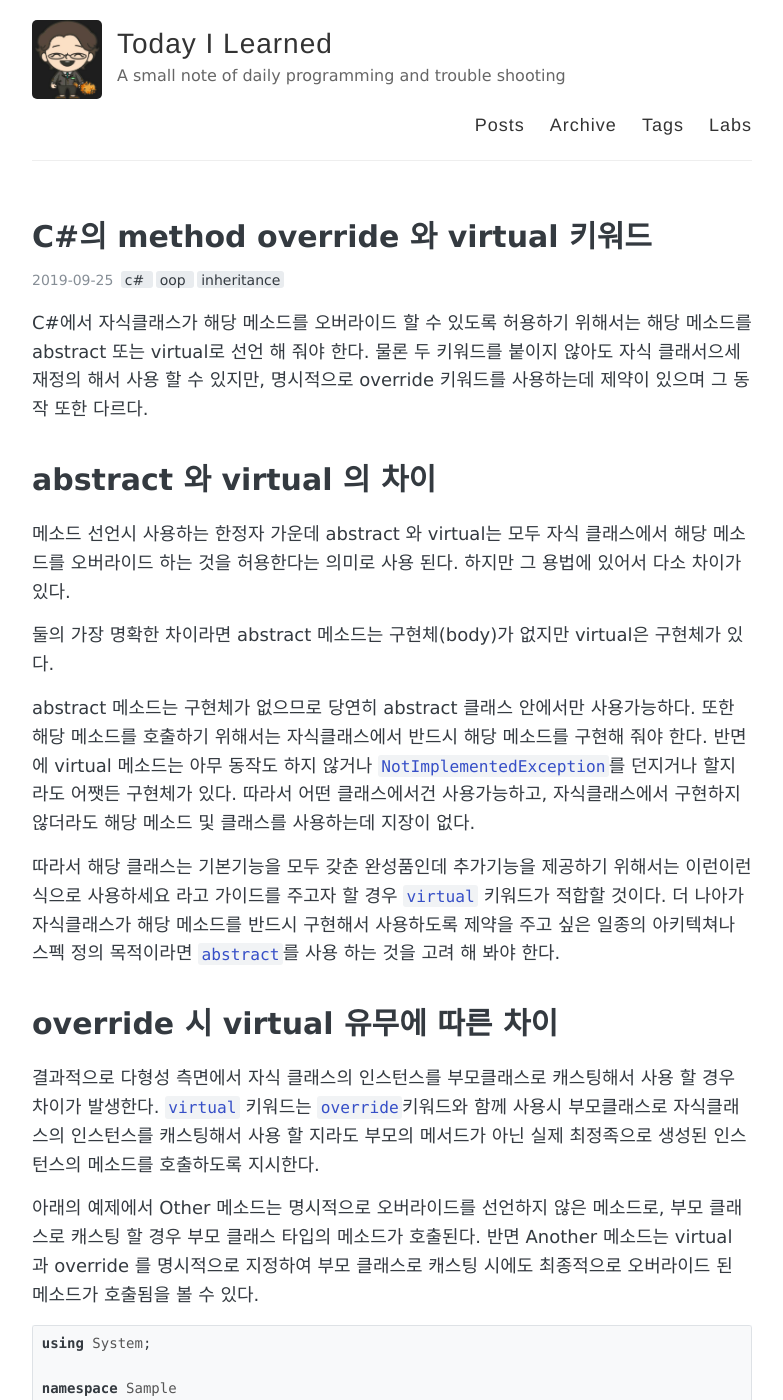
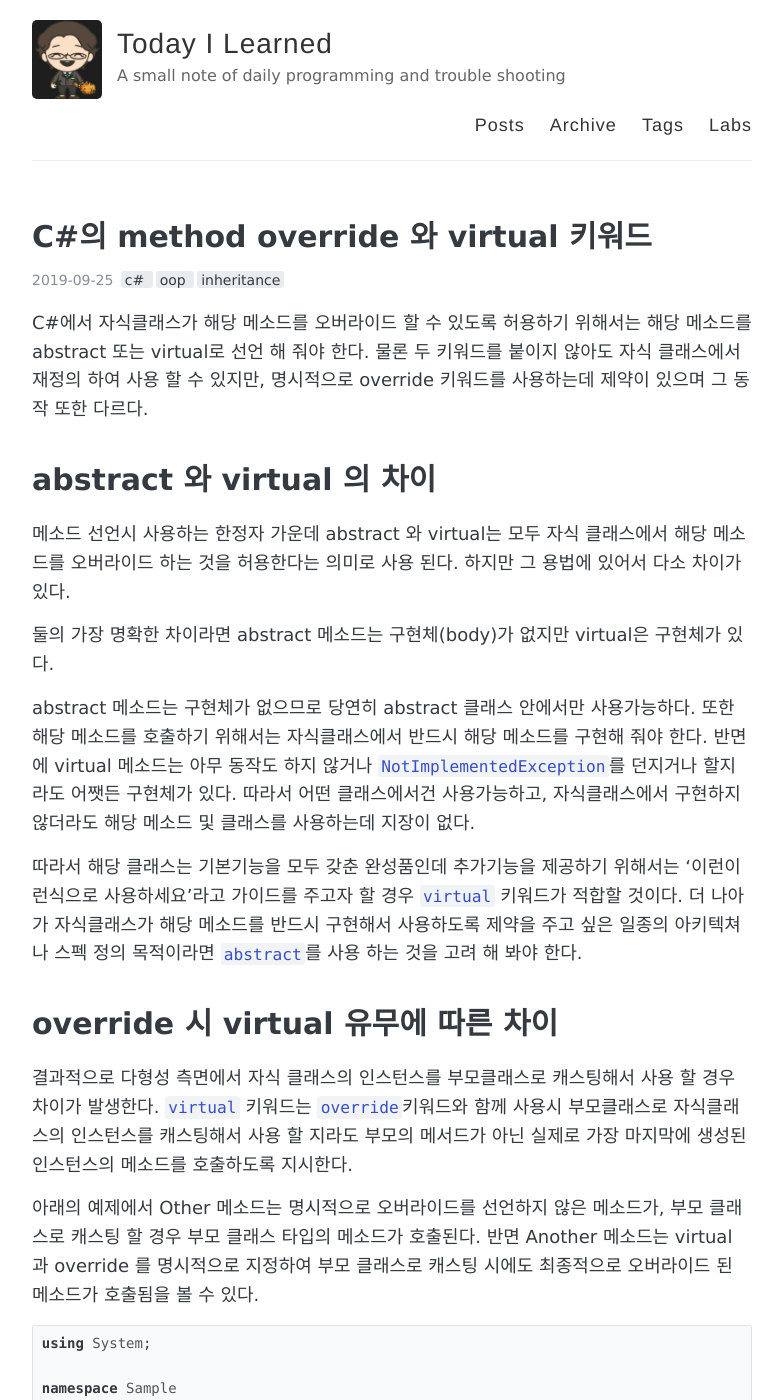
Before and after one commit to ivorycirrus/TIL, a Jekyll site: the page built from _posts/2019-09-25-csharp-method-override.md, in a window 1280 px wide and 1400 px high. Shown: the whole window, without its empty margins (248-1031 px from the left). Built offline with Jekyll 4.4.1, drawn with Linux system fonts in a browser that asks for light colours; comment, search, counter and statistics services are not loaded.

Commit message:
fix error on post > c# method override

````diff
--- a/_posts/2019-09-25-csharp-method-override.md
+++ b/_posts/2019-09-25-csharp-method-override.md
@@ -5,7 +5,7 @@ tags: [c#, oop, inheritance]
 comments: true
 ---
 
-C#에서 자식클래스가 해당 메소드를 오버라이드 할 수 있도록 허용하기 위해서는 해당 메소드를 abstract 또는 virtual로 선언 해 줘야 한다. 물론 두 키워드를 붙이지 않아도 자식 클래서으세 재정의 해서 사용 할 수 있지만, 명시적으로 override 키워드를 사용하는데 제약이 있으며 그 동작 또한 다르다.
+C#에서 자식클래스가 해당 메소드를 오버라이드 할 수 있도록 허용하기 위해서는 해당 메소드를 abstract 또는 virtual로 선언 해 줘야 한다. 물론 두 키워드를 붙이지 않아도 자식 클래스에서 재정의 하여 사용 할 수 있지만, 명시적으로 override 키워드를 사용하는데 제약이 있으며 그 동작 또한 다르다.
 
 # abstract 와 virtual 의 차이
 
@@ -15,13 +15,13 @@ C#에서 자식클래스가 해당 메소드를 오버라이드 할 수 있도
 
 abstract 메소드는 구현체가 없으므로 당연히 abstract 클래스 안에서만 사용가능하다. 또한 해당 메소드를 호출하기 위해서는 자식클래스에서 반드시 해당 메소드를 구현해 줘야 한다. 반면에 virtual 메소드는 아무 동작도 하지 않거나 ```NotImplementedException```를 던지거나 할지라도 어쨋든 구현체가 있다. 따라서 어떤 클래스에서건 사용가능하고, 자식클래스에서 구현하지 않더라도 해당 메소드 및 클래스를 사용하는데 지장이 없다.
 
-따라서 해당 클래스는 기본기능을 모두 갖춘 완성품인데 추가기능을 제공하기 위해서는 이런이런식으로 사용하세요 라고 가이드를 주고자 할 경우 ```virtual``` 키워드가 적합할 것이다. 더 나아가 자식클래스가 해당 메소드를 반드시 구현해서 사용하도록 제약을 주고 싶은 일종의 아키텍쳐나 스펙 정의 목적이라면 ```abstract```를 사용 하는 것을 고려 해 봐야 한다.
+따라서 해당 클래스는 기본기능을 모두 갖춘 완성품인데 추가기능을 제공하기 위해서는 '이런이런식으로 사용하세요'라고 가이드를 주고자 할 경우 ```virtual``` 키워드가 적합할 것이다. 더 나아가 자식클래스가 해당 메소드를 반드시 구현해서 사용하도록 제약을 주고 싶은 일종의 아키텍쳐나 스펙 정의 목적이라면 ```abstract```를 사용 하는 것을 고려 해 봐야 한다.
 
 # override 시 virtual 유무에 따른 차이
 
-결과적으로 다형성 측면에서 자식 클래스의 인스턴스를 부모클래스로 캐스팅해서 사용 할 경우 차이가 발생한다. ```virtual``` 키워드는 ```override```키워드와 함께 사용시 부모클래스로 자식클래스의 인스턴스를 캐스팅해서 사용 할 지라도 부모의 메서드가 아닌 실제 최정족으로 생성된 인스턴스의 메소드를 호출하도록 지시한다.
+결과적으로 다형성 측면에서 자식 클래스의 인스턴스를 부모클래스로 캐스팅해서 사용 할 경우 차이가 발생한다. ```virtual``` 키워드는 ```override```키워드와 함께 사용시 부모클래스로 자식클래스의 인스턴스를 캐스팅해서 사용 할 지라도 부모의 메서드가 아닌 실제로 가장 마지막에 생성된 인스턴스의 메소드를 호출하도록 지시한다.
 
-아래의 예제에서 Other 메소드는 명시적으로 오버라이드를 선언하지 않은 메소드로, 부모 클래스로 캐스팅 할 경우 부모 클래스 타입의 메소드가 호출된다. 반면 Another 메소드는 virtual 과  override 를 명시적으로 지정하여 부모 클래스로 캐스팅 시에도 최종적으로 오버라이드 된 메소드가 호출됨을 볼 수 있다.
+아래의 예제에서 Other 메소드는 명시적으로 오버라이드를 선언하지 않은 메소드가, 부모 클래스로 캐스팅 할 경우 부모 클래스 타입의 메소드가 호출된다. 반면 Another 메소드는 virtual 과  override 를 명시적으로 지정하여 부모 클래스로 캐스팅 시에도 최종적으로 오버라이드 된 메소드가 호출됨을 볼 수 있다.
 
 ```csharp
 using System;
````
